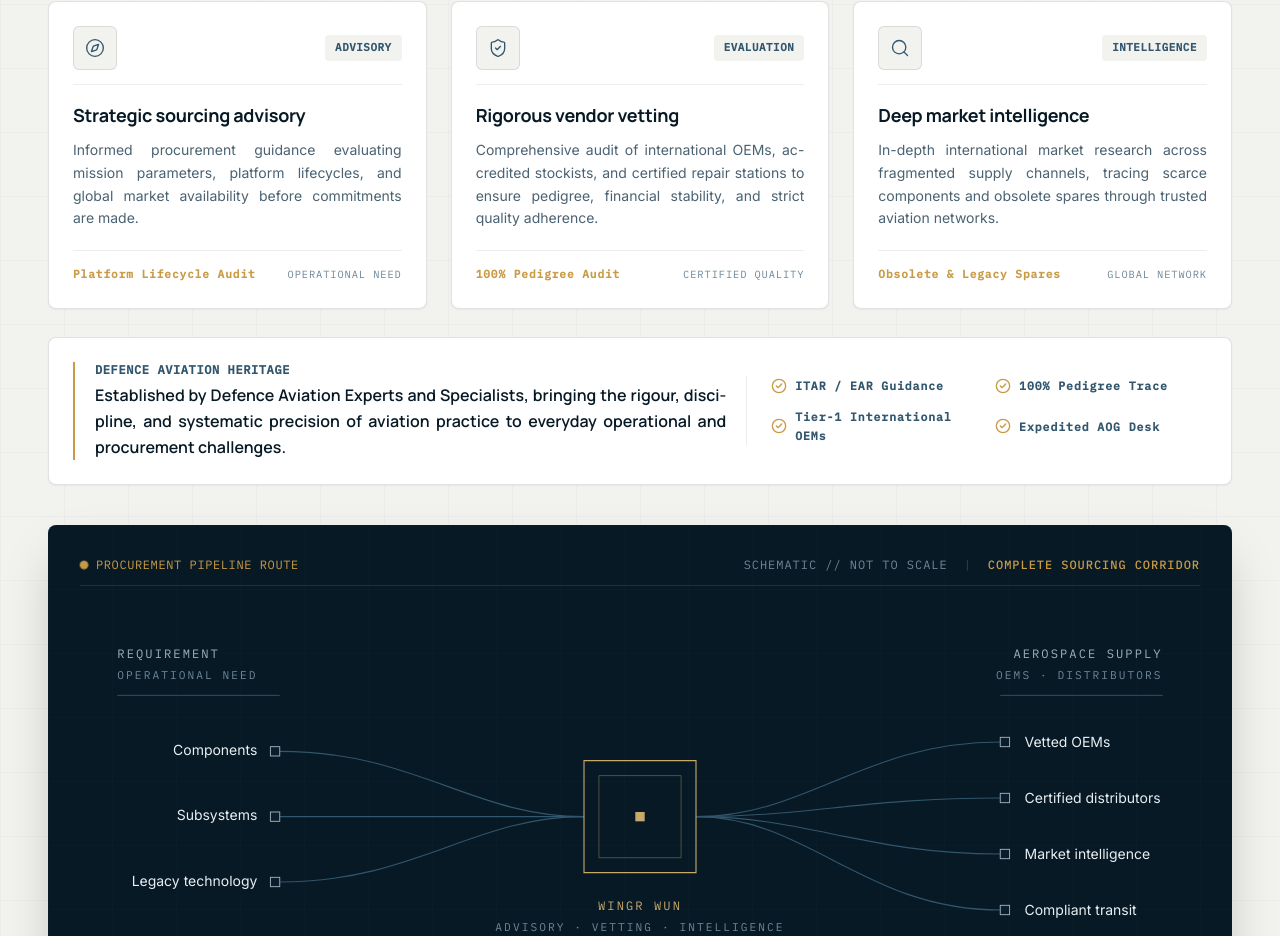
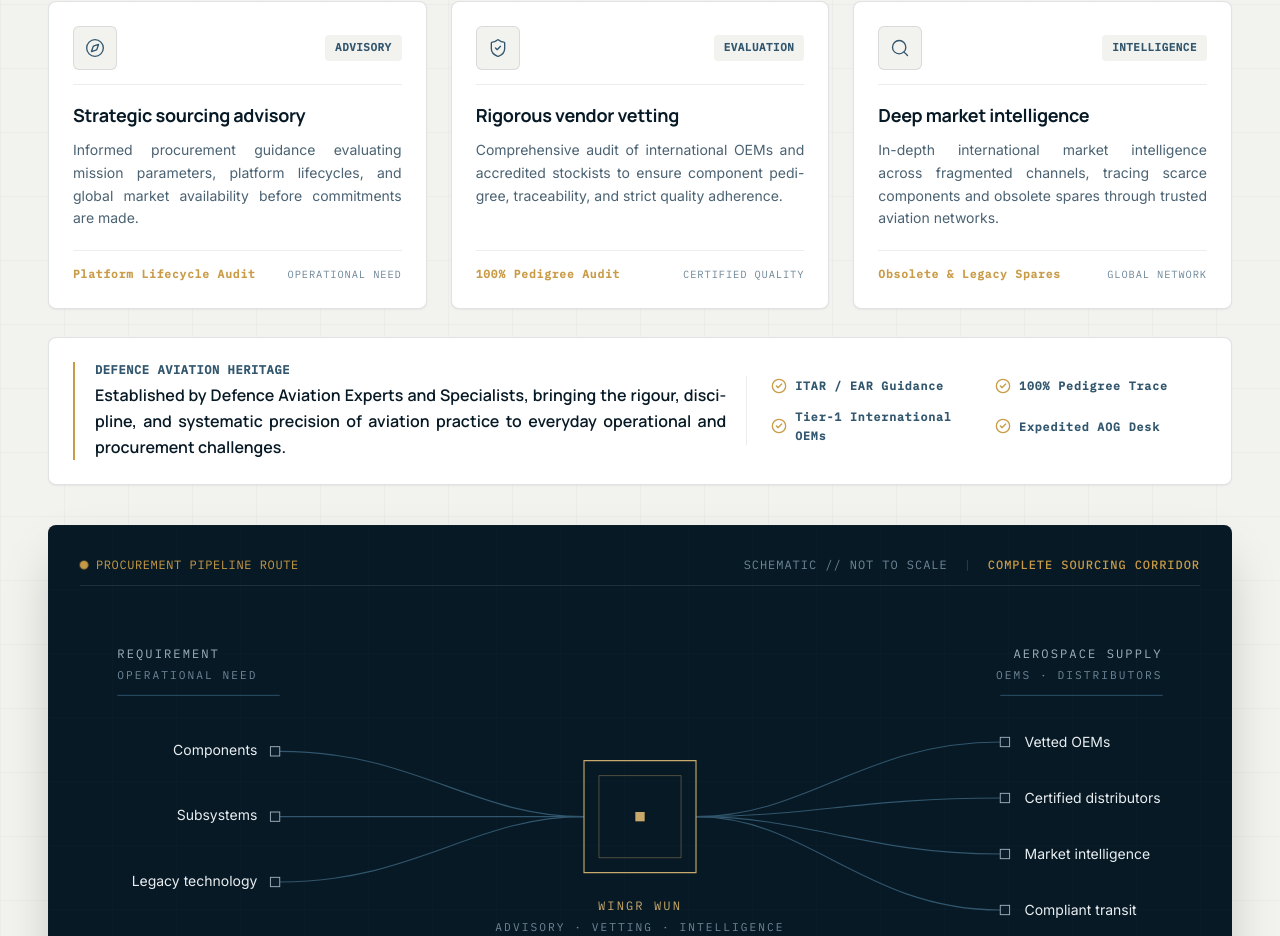
Before and after one commit to digitalerena5-dotcom/Wingr-Wun, a React (Vite) app: page / in a window 1280 px wide. Shown: the part 1032-1968 px from the top of the page. Built offline with nearby package versions, Linux system fonts and the light colour scheme.

Commit message:
Harmonize word spacing across About section cards to match Strategic sourcing advisory

```diff
--- a/src/components/About/About.jsx
+++ b/src/components/About/About.jsx
@@ -15,7 +15,7 @@ export default function About() {
       icon: ShieldCheck,
       tag: 'EVALUATION',
       title: 'Rigorous vendor vetting',
-      body: 'Comprehensive audit of international OEMs, accredited stockists, and certified repair stations to ensure pedigree, financial stability, and strict quality adherence.',
+      body: 'Comprehensive audit of international OEMs and accredited stockists to ensure component pedigree, traceability, and strict quality adherence.',
       highlight: '100% Pedigree Audit',
       focus: 'Certified Quality',
     },
@@ -23,7 +23,7 @@ export default function About() {
       icon: Search,
       tag: 'INTELLIGENCE',
       title: 'Deep market intelligence',
-      body: 'In-depth international market research across fragmented supply channels, tracing scarce components and obsolete spares through trusted aviation networks.',
+      body: 'In-depth international market intelligence across fragmented channels, tracing scarce components and obsolete spares through trusted aviation networks.',
       highlight: 'Obsolete & Legacy Spares',
       focus: 'Global Network',
     },
@@ -76,7 +76,7 @@ export default function About() {
                     {p.title}
                   </h3>
 
-                  <p className="mt-2.5 text-sm leading-relaxed text-[#4A6272]">
+                  <p className="mt-2.5 text-sm leading-relaxed text-[#4A6272] [text-wrap:pretty]">
                     {p.body}
                   </p>
                 </div>
```
